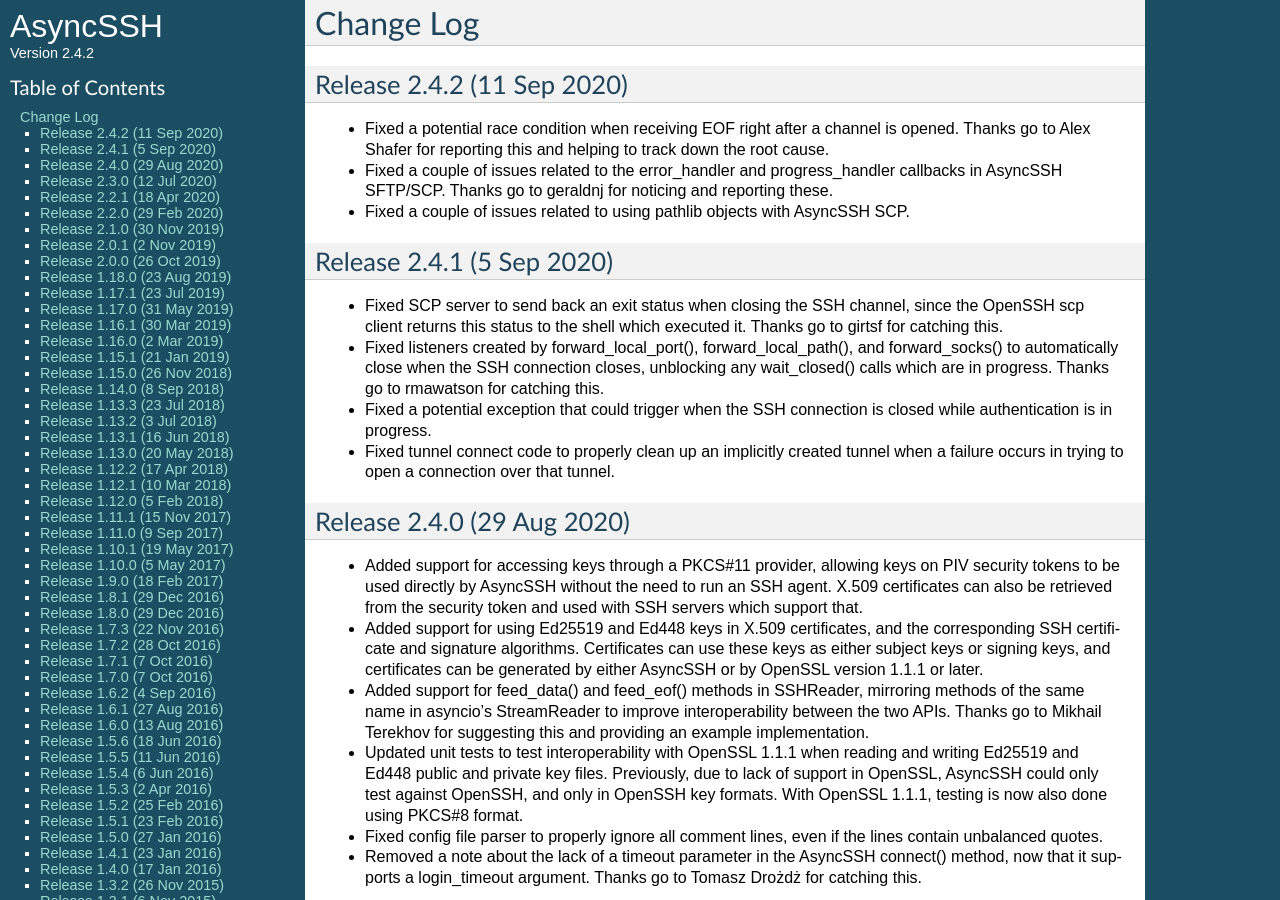
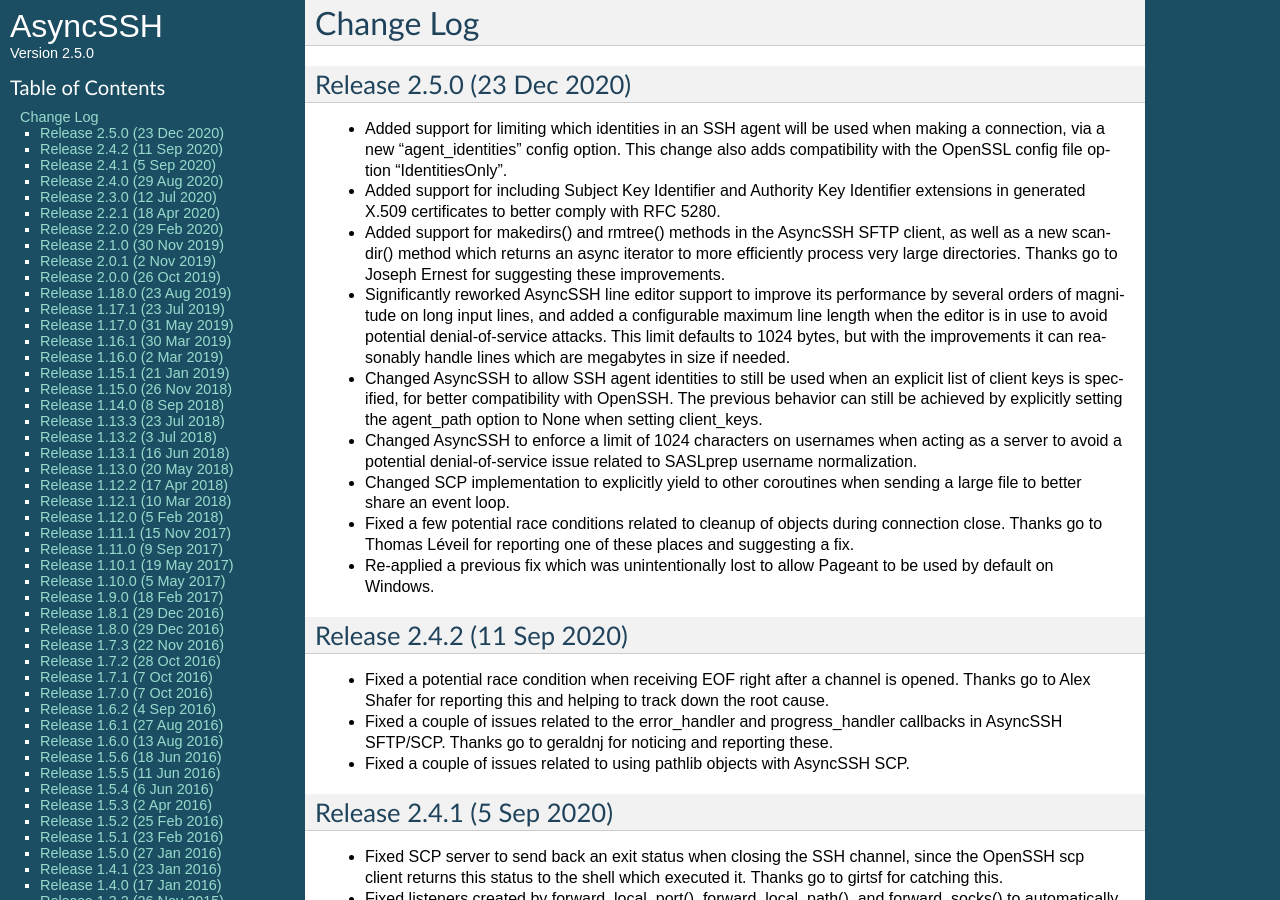
Before and after one commit to ronf/asyncssh, a Sphinx documentation site: the page built from docs/changes.rst, in a window 1280 px wide and 900 px high. Built offline with Sphinx 7.4.7, drawn with Linux system fonts in a browser that asks for light colours.

Commit message:
Bump version number up to 2.5.0 and update change log

```diff
--- a/asyncssh/version.py
+++ b/asyncssh/version.py
@@ -26,4 +26,4 @@ __author_email__ = 'ronf@timeheart.net'
 
 __url__ = 'http://asyncssh.timeheart.net'
 
-__version__ = '2.4.2'
+__version__ = '2.5.0'
--- a/docs/changes.rst
+++ b/docs/changes.rst
@@ -2,6 +2,49 @@
 
 Change Log
 ==========
+
+Release 2.5.0 (23 Dec 2020)
+---------------------------
+
+* Added support for limiting which identities in an SSH agent will be
+  used when making a connection, via a new "agent_identities" config
+  option. This change also adds compatibility with the OpenSSL config
+  file option "IdentitiesOnly".
+
+* Added support for including Subject Key Identifier and Authority Key
+  Identifier extensions in generated X.509 certificates to better comply
+  with RFC 5280.
+
+* Added support for makedirs() and rmtree() methods in the AsyncSSH
+  SFTP client, as well as a new scandir() method which returns an async
+  iterator to more efficiently process very large directories. Thanks
+  go to Joseph Ernest for suggesting these improvements.
+
+* Significantly reworked AsyncSSH line editor support to improve its
+  performance by several orders of magnitude on long input lines, and
+  added a configurable maximum line length when the editor is in use to
+  avoid potential denial-of-service attacks. This limit defaults to
+  1024 bytes, but with the improvements it can reasonably handle lines
+  which are megabytes in size if needed.
+
+* Changed AsyncSSH to allow SSH agent identities to still be used when
+  an explicit list of client keys is specified, for better compatibility
+  with OpenSSH. The previous behavior can still be achieved by explicitly
+  setting the agent_path option to None when setting client_keys.
+
+* Changed AsyncSSH to enforce a limit of 1024 characters on usernames
+  when acting as a server to avoid a potential denial-of-service issue
+  related to SASLprep username normalization.
+
+* Changed SCP implementation to explicitly yield to other coroutines
+  when sending a large file to better share an event loop.
+
+* Fixed a few potential race conditions related to cleanup of objects
+  during connection close. Thanks go to Thomas Léveil for reporting one
+  of these places and suggesting a fix.
+
+* Re-applied a previous fix which was unintentionally lost to allow
+  Pageant to be used by default on Windows.
 
 Release 2.4.2 (11 Sep 2020)
 ---------------------------
```
